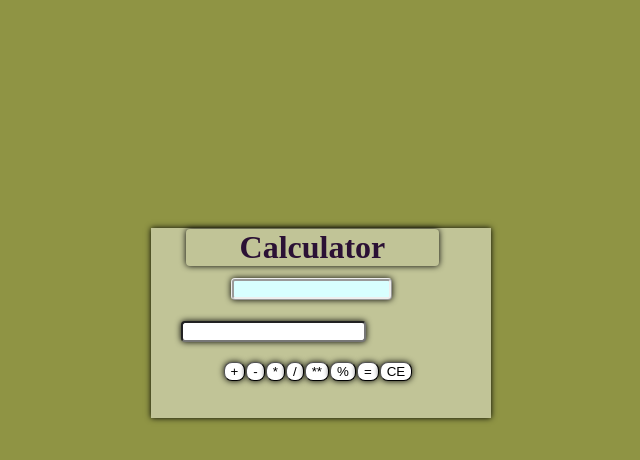
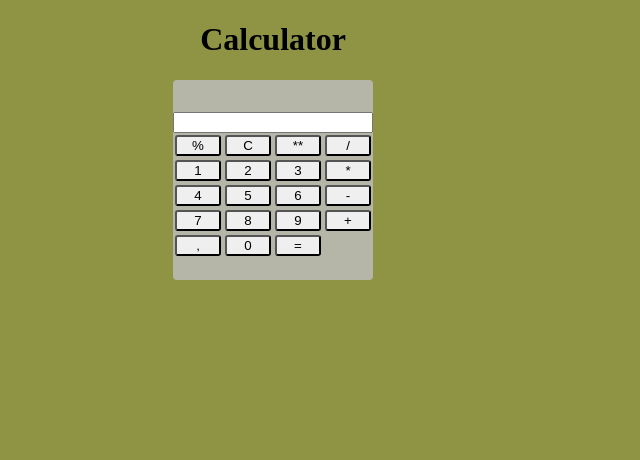
Before and after one commit to DavidSarkisyan322/calculator, a plain HTML site: page docs/index.html in a window 1280 px wide. Shown: the whole page, without its empty margins (367-1007 px from the left). Drawn offline with Linux system fonts and the light colour scheme.

Commit message:
+-normal vision.  i go sleep

```diff
--- a/docs/index.html
+++ b/docs/index.html
@@ -4,13 +4,12 @@
 <head>
 	<title>MyCalculator</title>
 	<meta charset="UTF-8" />
-	<link rel="stylesheet" href="./style.css">
+	<link rel="stylesheet" href="./src/style.css">
 </head>
 
 <body>
-	<div class="border-one"></div>
-	<script src="./index.js">
-	</script>
+
+	<script src="./src/index.js"> </script>
 </body>
 
 </html>
--- a/docs/index.js
+++ b/docs/src/index.js
@@ -2,9 +2,15 @@ const title = document.createElement("h1");
 
 // inputs
 // const intermediate = document.createElement("input");
+const box = document.createElement("div");
+const box1 = document.createElement("div");
+const box2 = document.createElement("div");
+const box3 = document.createElement("div");
+const box4 = document.createElement("div");
+const box5 = document.createElement("div");
 const input = document.createElement("input");
+const prevValue = document.createElement("p");
 
-const prevValue = document.createElement("p");
 
 let left;
 let middle;
@@ -18,20 +24,74 @@ const divisionButton = document.createElement("button");
 const squaredButton = document.createElement("button");
 const percentButton = document.createElement("button");
 const clearButton = document.createElement("button");
-const resultButton = document.createElement("button");
+const resultButton = document.createElement("button")
+const one = document.createElement("button");
+const two = document.createElement("button");
+const three = document.createElement("button");
+const four = document.createElement("button");
+const five = document.createElement("button");
+const six = document.createElement("button");
+const seven = document.createElement("button");
+const eight = document.createElement("button");
+const nine = document.createElement("button");
+const zero = document.createElement("button");
+const comma = document.createElement("button");
 
 //classes
-input.classList.add("input")
-plusButton.classList.add("button");
-minusButton.classList.add("button");
-multiplyButton.classList.add("button");
-divisionButton.classList.add("button");
-squaredButton.classList.add("button");
-percentButton.classList.add("button");
-resultButton.classList.add("button");
-clearButton.classList.add("button");
+
+box.classList.add("box");
+input.classList.add("input");
+plusButton.classList.add("action");
+minusButton.classList.add("action");
+multiplyButton.classList.add("action");
+divisionButton.classList.add("action");
+squaredButton.classList.add("action");
+percentButton.classList.add("action");
+resultButton.classList.add("action");
+clearButton.classList.add("action");
+one.classList.add("button");
+two.classList.add("button");
+three.classList.add("button");
+four.classList.add("button");
+five.classList.add("button");
+six.classList.add("button");
+seven.classList.add("button");
+eight.classList.add("button");
+nine.classList.add("button");
 title.classList.add("h1");
 prevValue.classList.add("p");
+
+box.append(prevValue);
+box.append(input);
+box.append(box1);
+box.append(box2);
+box.append(box3);
+box.append(box4);
+box.append(box5);
+box1.append(percentButton);
+box1.append(clearButton);
+box1.append(squaredButton);
+box1.append(divisionButton);
+box2.append(one);
+box2.append(two);
+box2.append(three);
+box2.append(multiplyButton);
+box3.append(four);
+box3.append(five);
+box3.append(six);
+box3.append(minusButton);
+box4.append(seven);
+box4.append(eight);
+box4.append(nine);
+box4.append(plusButton);
+box5.append(comma);
+box5.append(zero);
+box5.append("");
+box5.append(resultButton);
+document.body.append(title);
+document.body.append(box);
+
+
 
 // attributes
 input.type = "number";
@@ -44,7 +104,18 @@ divisionButton.innerText = "/";
 squaredButton.innerText = "**";
 percentButton.innerText = "%";
 resultButton.innerText = "=";
-clearButton.innerText = "CE"
+clearButton.innerText = "C"
+one.innerText = "1";
+two.innerText = "2";
+three.innerText = "3";
+four.innerText = "4";
+five.innerText = "5";
+six.innerText = "6";
+seven.innerText = "7";
+eight.innerText = "8";
+nine.innerText = "9";
+zero.innerText = "0";
+comma.innerText = ",";
 
 
 // funstions
@@ -164,14 +235,3 @@ function result() {
 resultButton.addEventListener("click", result);
 
 // mount
-document.body.append(title);
-document.body.append(prevValue);
-document.body.append(input);
-document.body.append(plusButton);
-document.body.append(minusButton);
-document.body.append(multiplyButton);
-document.body.append(divisionButton);
-document.body.append(squaredButton);
-document.body.append(percentButton);
-document.body.append(resultButton);
-document.body.append(clearButton);
--- /dev/null
+++ b/docs/src/style.css
@@ -0,0 +1,28 @@
+body {
+    background-color: rgb(143, 148, 68)
+}
+
+h1 {
+    text-align: center;
+}
+
+p{
+    text-align: center;
+}
+
+.box {
+    width: 200px;
+    height: 200px;
+    background: rgba(192, 192, 192, 0.801);
+    display: flex;
+    flex-direction: column;
+    margin-left: auto;
+    margin-top: auto;
+    margin-right: auto;
+    border-radius: 4px;
+}
+button {
+    width: 46px;
+    margin: 2px;
+    border-radius: 3px;
+}
--- a/docs/style.css
+++ /dev/null
@@ -1,64 +0,0 @@
-body {
-    background-color: rgb(143, 148, 68)
-}
-
-.button {
-    color:rgb(0, 0, 0);
-    background: #ffffff;
-    border-radius: 8px;
-    border-width: 0.5px;
-    width: auto;
-    margin: 0.5px;
-    position: relative;
-    left: 582px;
-    top: 40px;
-    box-shadow: 0 0 6px #000;
-}
-.input {
-    color:rgb(12, 59, 59);
-    background:rgb(255, 255, 255);
-    border-radius: 4px;
-    border-width: 2px;
-    margin: auto auto;
-    display: block;
-    position: relative;
-    top: 20px;
-    box-shadow: 0 0 6px #000;
-}
-.h1 {
-    color:rgb(43, 17, 53);
-    text-align: center;
-    position: relative;
-    top: 10px;
-    right: -545px;
-    border-radius: 4px;
-    box-shadow: 0 0 6px #000;
-    width: 20%;
-}
-.p {
-    color:rgb(12, 59, 59);
-    border: .8ph rgb(11, 2, 15);
-    border-style: ridge;
-    margin: 1px 1px;
-    padding: 8px;
-    background:rgb(216, 255, 255);
-    position: relative;
-    left: 589px;
-    top: 0px;
-    width: 11%;
-    height: 45%;
-    border-radius: 4px;
-    box-shadow: 0 0 6px #000;
-}
-div {
-    width: 300px;
-    height: 150px;
-    }
-.border-one {
-    background-color: #ffffff71;
-    border: 20px solid transparent;
-    box-shadow: 0 0 6px #000;
-    position: relative;
-    left: 510px;
-    top: 220px;
-    }
```
Also changed, not shown: docs/src/manipulation.js (added).
